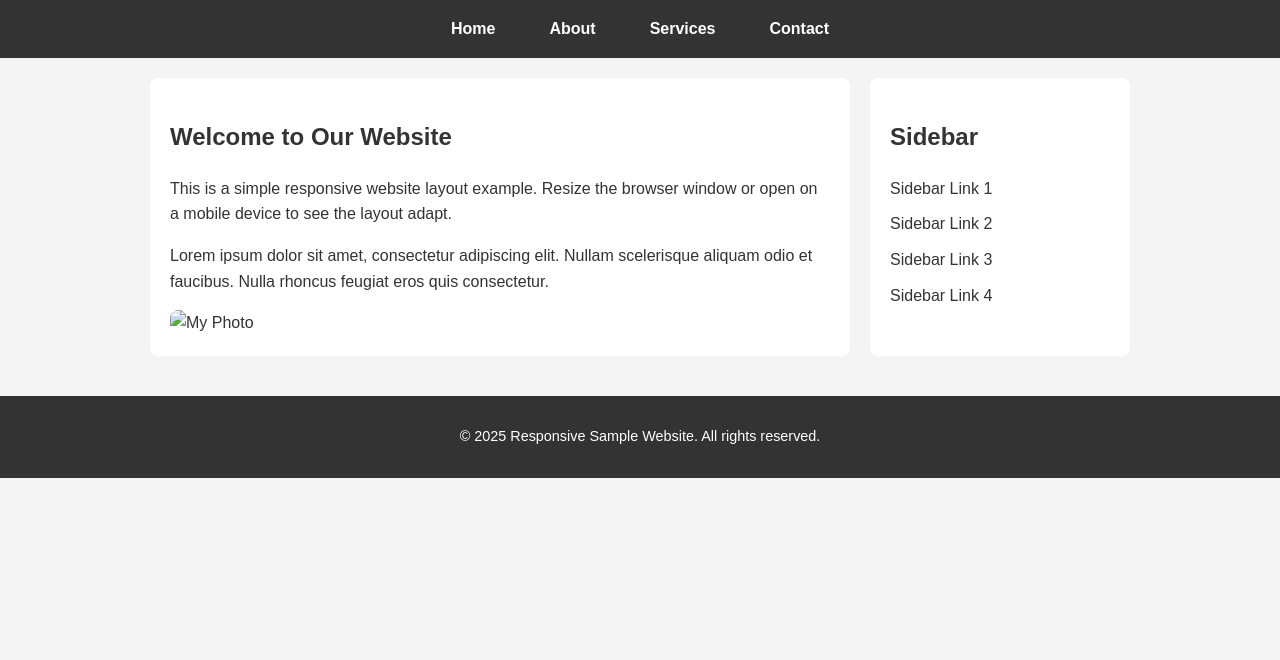
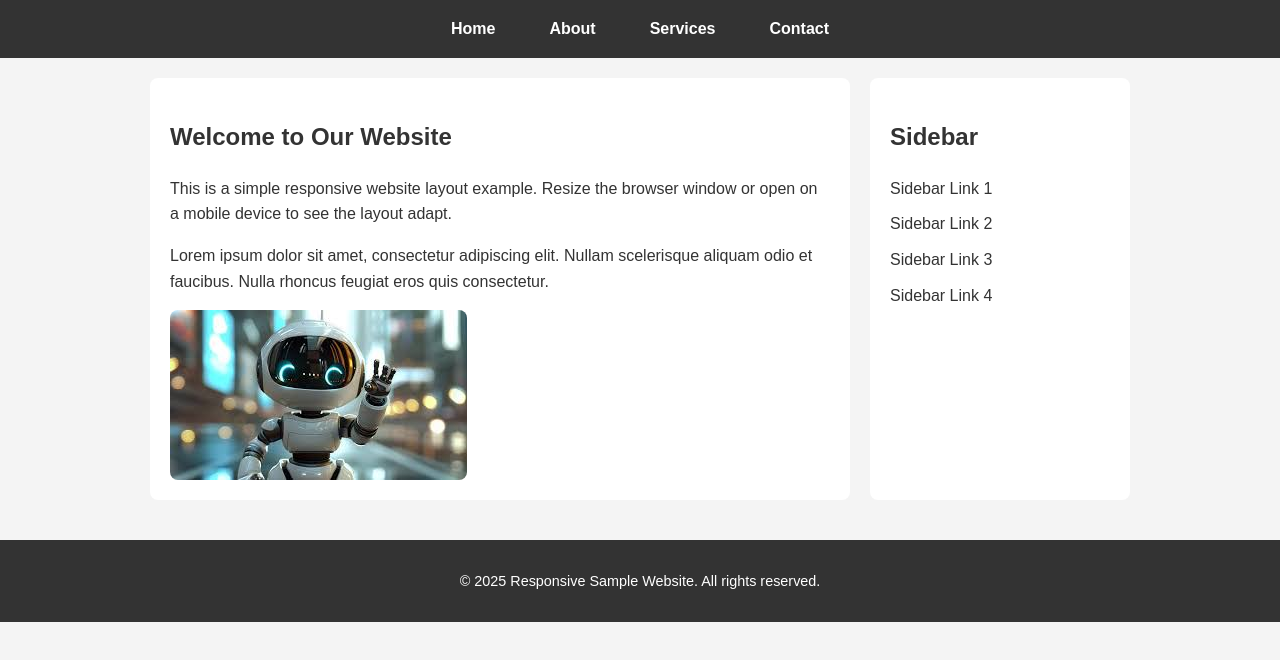
Before and after one commit to Jaividhyarthi/responsive-mobile-web, a plain HTML site: page index.html in a window 1280 px wide. Drawn offline with Linux system fonts and the light colour scheme.

Commit message:
Update index.html

```diff
--- a/index.html
+++ b/index.html
@@ -27,7 +27,7 @@
       <p>
         Lorem ipsum dolor sit amet, consectetur adipiscing elit. Nullam scelerisque aliquam odio et faucibus. Nulla rhoncus feugiat eros quis consectetur.
       </p>
-      <img src="images/myphoto.jpg" alt="My Photo" />
+      <img src="myphoto.jpg" alt="My Photo" />
 
 
     </section>
```
